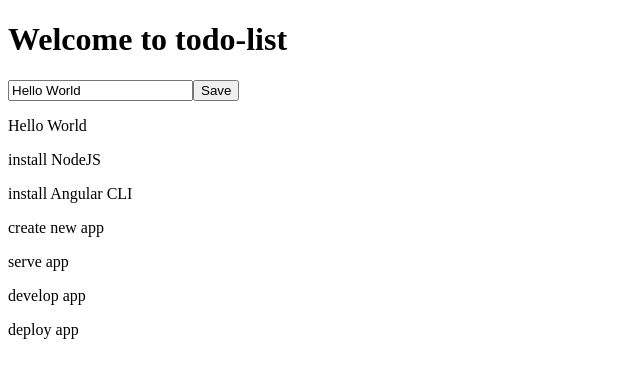
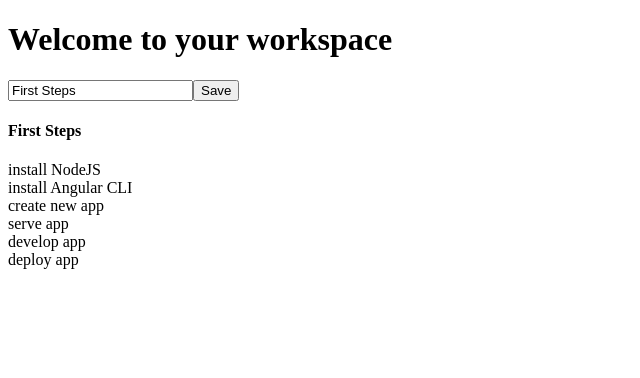
Before and after one commit to WPilz/github-amsefy, an Angular app: page / in a window 1280 px wide. Shown: the top 378 px of the page, without its empty margins (0-640 px from the left). Built offline with nearby package versions, Linux system fonts and the light colour scheme.

Commit message:
5 files modified, 7 added

```diff
--- a/src/app/app.component.html
+++ b/src/app/app.component.html
@@ -1,7 +1,3 @@
 <h1> Welcome to {{title}}</h1>
 
-<app-input-button-unit></app-input-button-unit>
-
-<div *ngFor="let element of todoList">
-  <p> {{element.title}} </p>
-</div>
+<app-list-manager></app-list-manager>
--- a/src/app/app.component.ts
+++ b/src/app/app.component.ts
@@ -1,4 +1,5 @@
 import { Component } from '@angular/core';
+import { TodoItem } from './todo-item';
 
 @Component({
   selector: 'app-root',
@@ -6,13 +7,7 @@
   styleUrls: ['./app.component.scss']
 })
 export class AppComponent {
-  title = 'todo-list';
-  todoList = [
-    {title: 'install NodeJS'},
-    {title: 'install Angular CLI'},
-    {title: 'create new app'},
-    {title: 'serve app'},
-    {title: 'develop app'},
-    {title: 'deploy app'},
-  ];
+  title = 'your workspace';
+
+
 }
--- a/src/app/app.module.ts
+++ b/src/app/app.module.ts
@@ -1,13 +1,17 @@
 import { NgModule } from '@angular/core';
 import { BrowserModule } from '@angular/platform-browser';
+import { TodoItemComponent } from '../todo-item/todo-item.component';
 
 import { AppComponent } from './app.component';
 import { InputButtonUnitComponent } from './input-button-unit/input-button-unit.component';
+import {ListManagerComponent} from './list-manager/list-manager.component';
 
 @NgModule({
   declarations: [
     AppComponent,
-    InputButtonUnitComponent
+    InputButtonUnitComponent,
+    TodoItemComponent,
+    ListManagerComponent
   ],
   imports: [
     BrowserModule
--- a/src/app/input-button-unit/input-button-unit.component.html
+++ b/src/app/input-button-unit/input-button-unit.component.html
@@ -1,4 +1,4 @@
-<input #inputElementRef [value] = "title" (keyup.enter)="changeTitle($event.target.value) ">
-  <button type = "button"  (click) = "changeTitle(inputElementRef.value)"> Save </button>
+<input #inputElementRef [value] = "title" (keyup.enter)="submitValue($event.target.value) ">
+  <button type = "button"  (click) = "submitValue(inputElementRef.value)"> Save </button>
 
-<p> {{title}}</p>
+<h4> {{title}}</h4>
--- a/src/app/input-button-unit/input-button-unit.component.ts
+++ b/src/app/input-button-unit/input-button-unit.component.ts
@@ -1,4 +1,4 @@
-import { Component, OnInit } from '@angular/core';
+import {Output, Component, OnInit, EventEmitter } from '@angular/core';
 
 @Component({
   selector: 'app-input-button-unit',
@@ -7,15 +7,16 @@
 })
 export class InputButtonUnitComponent implements OnInit {
 
-  title = 'Hello World';
+  title = 'First Steps';
   constructor() { }
 
   ngOnInit() { }
 
-  changeTitle(newTitle: string){
-    this.title = newTitle;
-    return this.title;
+  submitValue(newTitle: string){
+    this.submit.emit(newTitle);
   }
+
+  @Output() submit: EventEmitter<string> = new EventEmitter<string>();
 
 
 }
--- /dev/null
+++ b/src/app/list-manager/list-manager.component.html
@@ -0,0 +1,6 @@
+
+<app-input-button-unit (submit)="addItem($event)"></app-input-button-unit>
+
+<div *ngFor="let element of todoList">
+  <app-todo-item [item] = "element"></app-todo-item>
+</div>
--- /dev/null
+++ b/src/app/list-manager/list-manager.component.ts
@@ -0,0 +1,27 @@
+import { Component, OnInit } from '@angular/core';
+import { TodoItem } from '../todo-item';
+
+
+@Component({
+  selector: 'app-list-manager',
+  templateUrl: './list-manager.component.html',
+  styleUrls: ['./list-manager.component.css']
+})
+export class ListManagerComponent implements OnInit {
+
+  constructor() { }
+  todoList: TodoItem[] = [
+    {title: 'install NodeJS'},
+    {title: 'install Angular CLI'},
+    {title: 'create new app'},
+    {title: 'serve app'},
+    {title: 'develop app'},
+    {title: 'deploy app'},
+  ];
+  ngOnInit() {
+  }
+  addItem(title: string, completed?: boolean){
+    this.todoList.push({title, completed});
+  }
+
+}
--- /dev/null
+++ b/src/app/todo-item.ts
@@ -0,0 +1,4 @@
+export interface TodoItem {
+  title: string;
+  completed?: boolean;
+}
--- /dev/null
+++ b/src/todo-item/todo-item.component.html
@@ -0,0 +1 @@
+{{item.title}}
--- /dev/null
+++ b/src/todo-item/todo-item.component.ts
@@ -0,0 +1,16 @@
+import { Component, OnInit, Input } from '@angular/core';
+import { TodoItem } from '../app/todo-item';
+
+@Component({
+  selector: 'app-todo-item',
+  templateUrl: './todo-item.component.html',
+  styleUrls: ['./todo-item.component.css']
+})
+export class TodoItemComponent implements OnInit {
+  @Input() item: TodoItem;
+  constructor() { }
+
+  ngOnInit() {
+  }
+
+}
```
Also changed, not shown: src/app/list-manager/list-manager.component.css (added), src/todo-item/todo-item.component.css (added).
